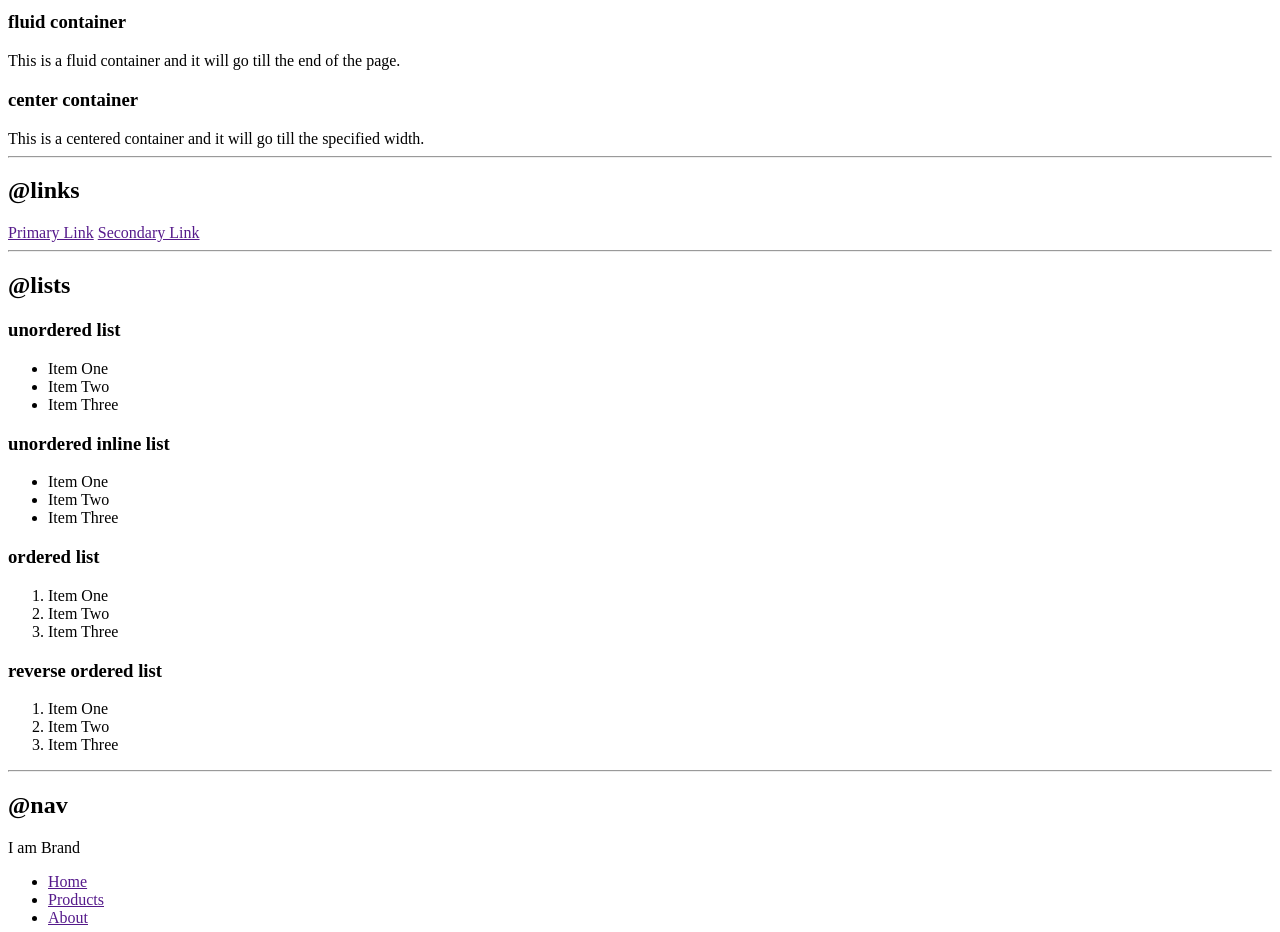
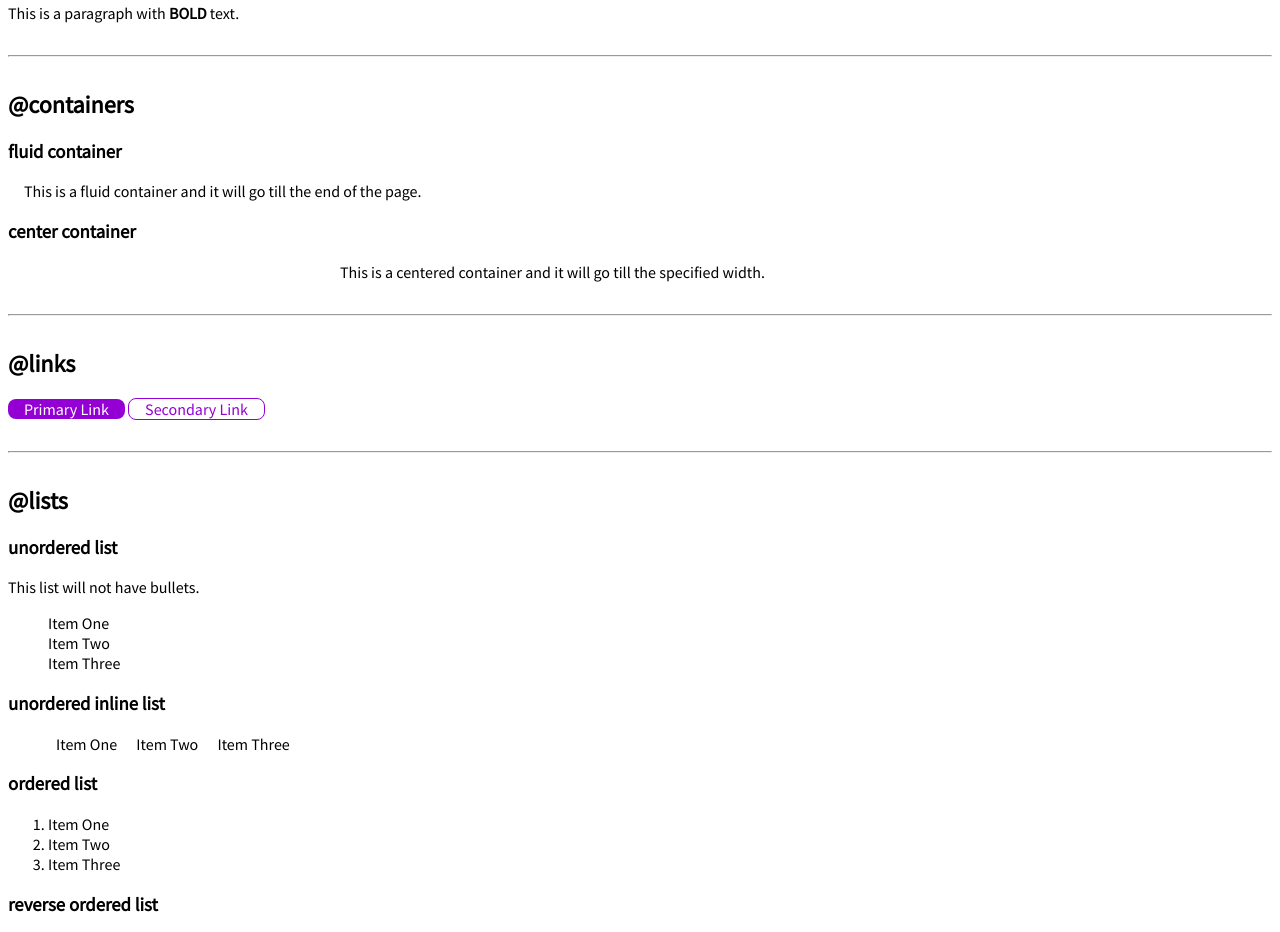
Before and after one commit to Yashi-Upadhyayy/HTML-CSS-basic-Component-Library, a plain HTML site: page index.html in a window 1280 px wide. Shown: the part 483-1415 px from the top of the page. Drawn offline with Linux system fonts and the light colour scheme.

Commit message:
style: applied basic CSS

```diff
--- a/index.html
+++ b/index.html
@@ -4,6 +4,7 @@
     <meta charset="UTF-8">
     <meta name="viewport" content="width=device-width, initial-scale=1.0">
     <title>Component Library</title>
+    <link href="styles.css" rel="stylesheet" />
 </head>
 <body>
    <h1>Yashi's Component Library</h1>
@@ -17,32 +18,34 @@
    <h6>This is the smallest heading</h6>
    <p>This is the normal text. This is free flowing and will wrap up at the end like a paragraph.</p>
    <small>This is relatively smaller text</small>
+   <p>This is a paragraph with  <strong>BOLD</strong> text.</p>
    <hr>
 
    <h2>@containers</h2>
    <h3>fluid container</h3>
-   <div>This is a fluid container and it will go till the end of the page.</div>
+   <div class="container">This is a fluid container and it will go till the end of the page.</div>
    <h3>center container</h3>
-   <div>This is a centered container and it will go till the specified width.</div>
+   <div class="container container-center">This is a centered container and it will go till the specified width.</div>
    <hr>
 
    <h2>@links</h2>
-   <a href="">Primary Link</a>
-   <a href="">Secondary Link</a>
+   <a class="link link-primary" href="">Primary Link</a>
+   <a class="link link-secondary" href="">Secondary Link</a>
    <hr>
 
    <h2>@lists</h2>
    <h3>unordered list</h3>
-   <ul>
+   <p>This list will not have bullets.</p>
+   <ul class="list-non-bullet">
        <li>Item One</li>
        <li>Item Two</li>
        <li>Item Three</li>
    </ul>
    <h3>unordered inline list</h3>
    <ul>
-       <li>Item One</li>
-       <li>Item Two</li>
-       <li>Item Three</li>
+       <li class="list-item-inline">Item One</li>
+       <li class="list-item-inline">Item Two</li>
+       <li class="list-item-inline">Item Three</li>
    </ul>
    <h3>ordered list</h3>
    <ol>
@@ -51,7 +54,7 @@
        <li>Item Three</li>
    </ol>
    <h3>reverse ordered list</h3>
-   <ol>
+   <ol reversed>
        <li>Item One</li>
        <li>Item Two</li>
        <li>Item Three</li>
@@ -59,49 +62,54 @@
    <hr>
 
    <h2>@nav</h2>
-   <nav>
-       <div>I am Brand</div>
-       <ul>
-           <li>
-               <a href="">Home</a>
+   <nav class="navigation container">
+       <div class="nav-brand">I am Brand</div>
+       <ul class="list-non-bullet nav-pills">
+           <li class="list-item-inline">
+               <a class="link link-active" href="">Home</a>
            </li>
-           <li>
-            <a href="">Products</a>
+           <li class="list-item-inline">
+            <a class="link" href="">Products</a>
         </li>
-        <li>
-            <a href="">About</a>
+        <li class="list-item-inline">
+            <a class="link" href="">About</a>
         </li>
        </ul>
    </nav>
    <hr>
 
    <h2>@header</h2>
-   <header>
-       <img src="images\portfolio.svg" />
-       <img src="https://images.unsplash.com/photo-1473286835901-04adb1afab03?ixlib=rb-1.2.1&ixid=MXwxMjA3fDB8MHxleHBsb3JlLWZlZWR8MTV8fHxlbnwwfHx8&auto=format&fit=crop&w=500&q=60" />
-       <h1>Heading inside hero(header)</h1>
-       <p>Here we have used 2 images (one local and one global) and h1 tag.</p>
+   <header class="hero">
+       <img class="hero-img" src="images\portfolio.svg" />
+       <img class="hero-img" src="https://images.unsplash.com/photo-1473286835901-04adb1afab03?ixlib=rb-1.2.1&ixid=MXwxMjA3fDB8MHxleHBsb3JlLWZlZWR8MTV8fHxlbnwwfHx8&auto=format&fit=crop&w=500&q=60" />
+       <h1 class="hero-heading">Heading inside hero(header)</h1>
+       <p>Here we have used 2 images <span style="color: blue;">(one local and one global)</span> and h1 tag.</p>
    </header>
    <hr>
 
    <h2>@section</h2>
-   <section>
+   <section class="section">
+       <div class="container container-center">
        <h3>White section</h3>
        <p>This section has white background.</p>
+       </div>
    </section>
-   <section>
+   <section class="section ow">
+    <div class="container container-center">
     <h3>Off White section</h3>
     <p>This section has grey background.</p>
+    </div>
     </section>
     <hr>
 
     <h2>@footer</h2>
-    <footer>
-        <div>Some small heading inside footer.</div>
-        <ul>
-            <li>SocialOne</li>
-            <li>SocialTwo</li>
-            <li>SocialThree</li>
+    <footer class="footer">
+        <div class="footer-header">Some small heading inside footer.</div>
+        <ul class="list-non-bullet">
+            <li class="list-item-inline"><a class="link" href="">SocialOne</a></li>
+            <li class="list-item-inline"><a class="link"
+                href="">SocialTwo</a></li>
+            <li class="list-item-inline"><a class="link" href="">SocialThree</a></li>
         </ul>
     </footer>
 </body>
--- /dev/null
+++ b/styles.css
@@ -0,0 +1,131 @@
+@import url('https://fonts.googleapis.com/css2?family=Source+Sans+Pro&display=swap');
+
+:root
+{
+    --primary-color: darkviolet;
+    --grey: rgba(128, 128, 128, 0.507);
+}
+body
+{
+    font-family: 'Source Sans Pro', sans-serif;
+}
+hr
+{
+    margin: 2rem 0rem;
+}
+
+/** Containers **/
+.container
+{
+    padding-left: 1rem;
+    padding-right: 1rem;
+    /** or write padding: 0rem 1rem; **/
+}
+.container-center
+{
+    margin: auto;
+    max-width: 600px;
+}
+
+/** Links **/
+.link
+{
+    text-decoration: none;
+    padding: 0rem 1rem;
+    border-radius: 0.5rem;
+}
+.link-primary
+{
+    background-color: var(--primary-color);
+    color: white;
+}
+.link-secondary
+{
+    color: var(--primary-color);
+    border: 1px solid var(--primary-color);
+}
+
+/** Lists **/
+.list-non-bullet
+{
+    list-style: none;
+}
+.list-item-inline
+{
+    display: inline;
+    padding: 0rem 0.5rem;
+}
+
+/** Nav **/
+.navigation
+{
+    background-color: var(--primary-color);
+    color: white;
+    padding: 1rem;
+    border-bottom-left-radius: 1rem;
+}
+.navigation .link
+{
+    color: white;
+}
+.navigation .nav-pills
+{
+    text-align: right;
+}
+.nav-brand
+{
+    font-weight: bold;
+}
+.link-active
+{
+    font-weight: bold;
+}
+
+/** Header **/
+.hero
+{
+    padding: 2rem;
+}
+.hero .hero-img
+{
+    max-width: 350px;
+    display: block;
+    margin: auto;
+}
+.hero .hero-heading
+{
+    color: var(--grey);
+    padding-top: 1rem;
+}
+
+/** Section **/
+.section
+{
+    padding: 2rem;
+}
+.section h3
+{
+    text-align: center;
+}
+.ow
+{
+    background-color: var(--grey);
+}
+
+/** Footer **/
+.footer
+{
+    background-color: var(--primary-color);
+    padding: 2rem 1rem;
+    text-align: center;
+    color: white;
+    border-top-right-radius: 1rem;
+}
+.footer .link
+{
+    color:white;
+}
+.footer ul
+{
+    padding-inline-start: 0px;
+}
```
